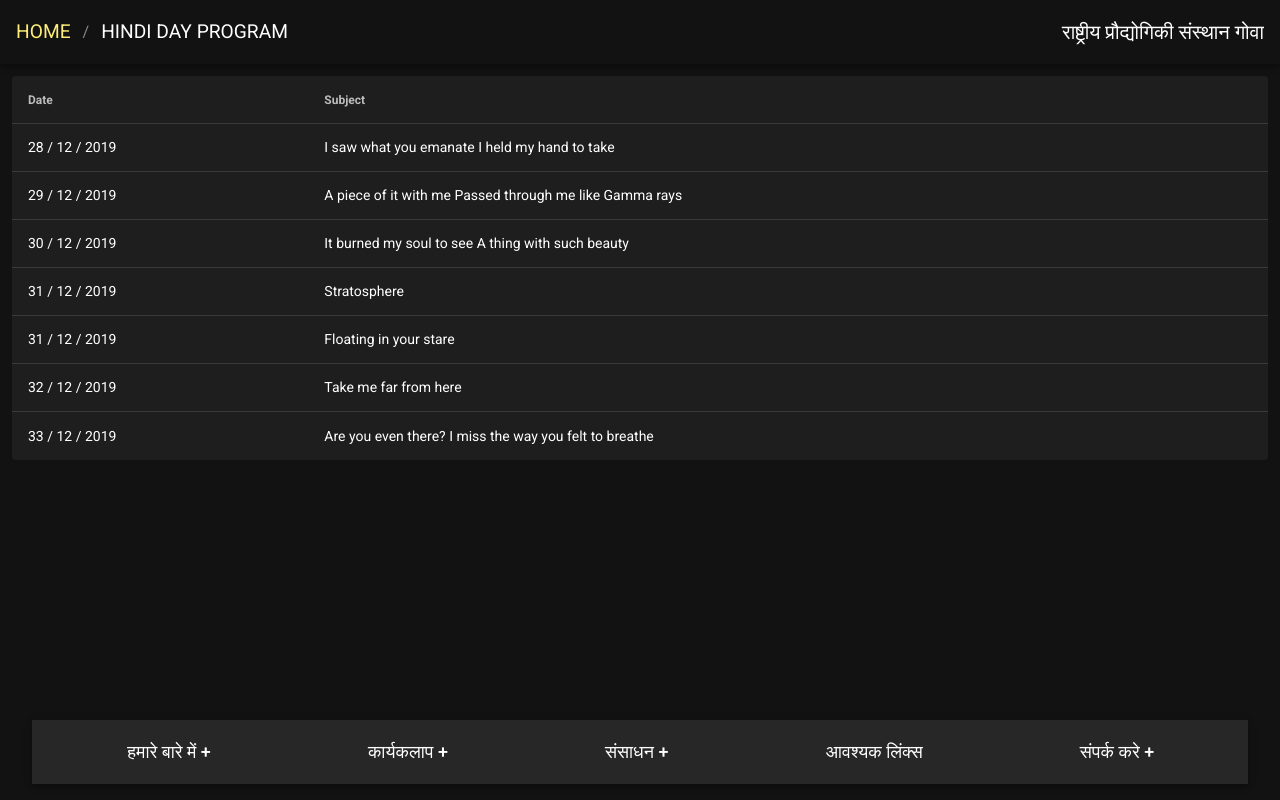
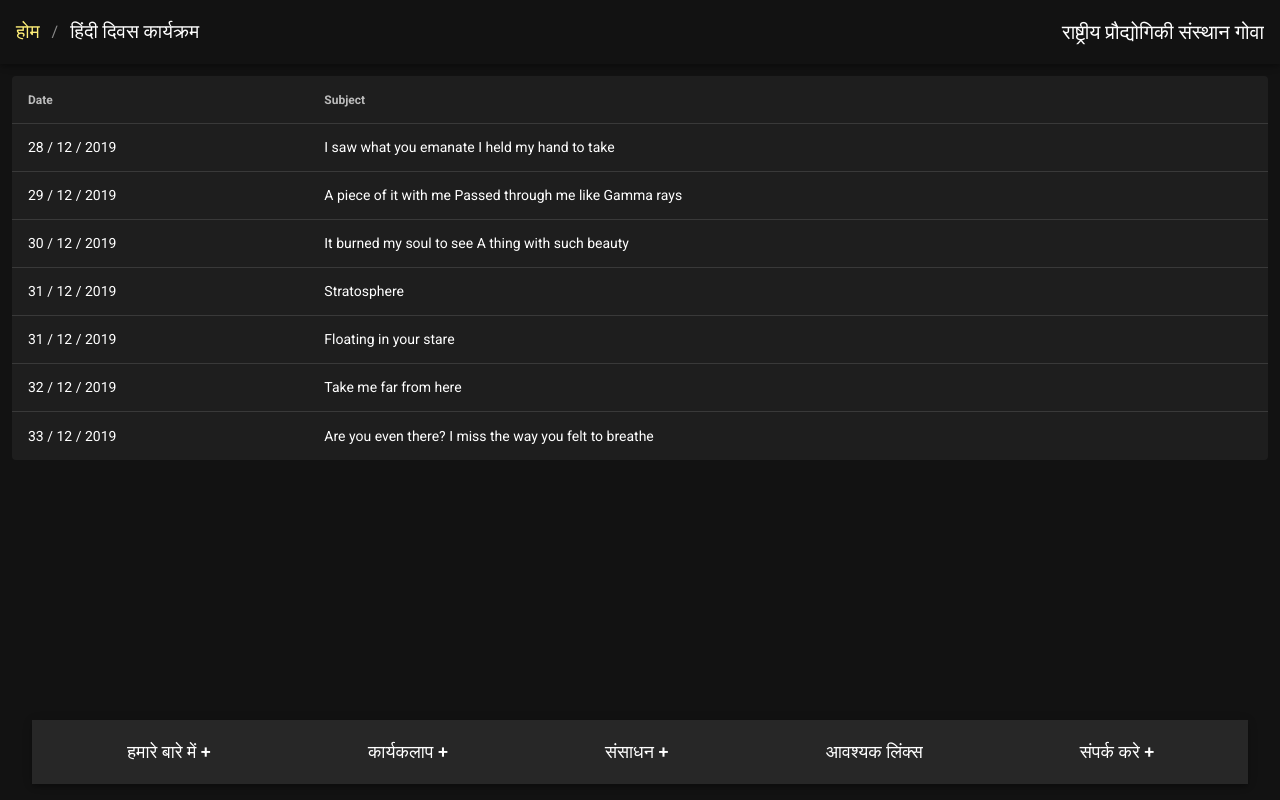
Before and after one commit to prajjwaldimri/rajbhasha-website, a Vue app: page /hindiDayProgram in a window 1280 px wide. Built offline with nearby package versions, Linux system fonts and the light colour scheme.

Commit message:
translated to hindi

```diff
--- a/src/views/About.vue
+++ b/src/views/About.vue
@@ -42,12 +42,12 @@ export default {
       items: [1, 2, 3, 4, 5],
       breadcrumbs: [
         {
-          text: "Home",
+          text: "होम",
           disabled: false,
           href: "/"
         },
         {
-          text: "About",
+          text: "हमारे बारे में",
           disabled: true,
           href: "/about"
         }
--- a/src/views/HindiDayProgram.vue
+++ b/src/views/HindiDayProgram.vue
@@ -70,12 +70,12 @@ export default {
     ],
     breadcrumbs: [
       {
-        text: "Home",
+        text: "होम",
         disabled: false,
         href: "/"
       },
       {
-        text: "Hindi Day Program",
+        text: "हिंदी दिवस कार्यक्रम",
         disabled: true,
         href: "/hindidayprogram"
       }
--- a/src/views/Links.vue
+++ b/src/views/Links.vue
@@ -43,7 +43,7 @@ export default {
     return {
       breadcrumbs: [
         {
-          text: "Home",
+          text: "होम",
           disabled: false,
           href: "/"
         },
--- a/src/views/OfficeOrder.vue
+++ b/src/views/OfficeOrder.vue
@@ -70,12 +70,12 @@ export default {
     ],
     breadcrumbs: [
       {
-        text: "Home",
+        text: "होम",
         disabled: false,
         href: "/"
       },
       {
-        text: "Office Order",
+        text: "कार्यालय का आदेश",
         disabled: true,
         href: "/officeorder"
       }
--- a/src/views/Workshop.vue
+++ b/src/views/Workshop.vue
@@ -70,12 +70,12 @@ export default {
     ],
     breadcrumbs: [
       {
-        text: "Home",
+        text: "होम",
         disabled: false,
         href: "/"
       },
       {
-        text: "Workshop",
+        text: "कार्यशाला",
         disabled: true,
         href: "/workshop"
       }
```
